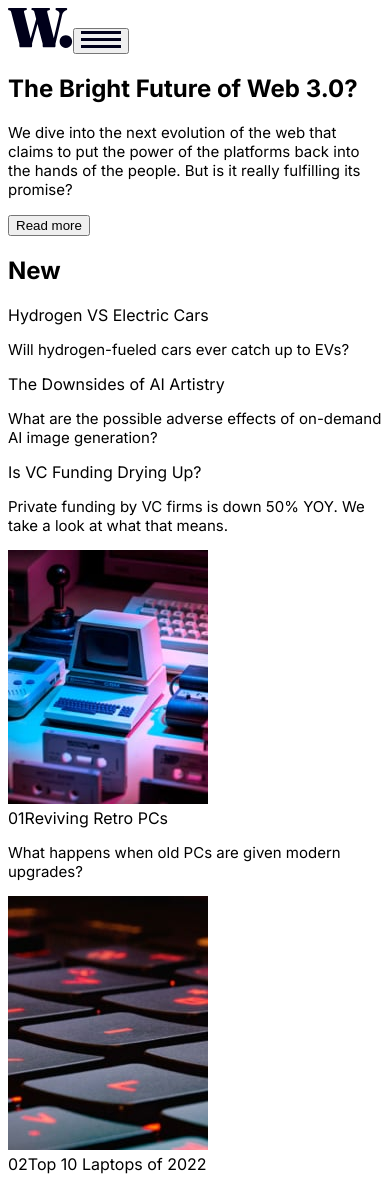
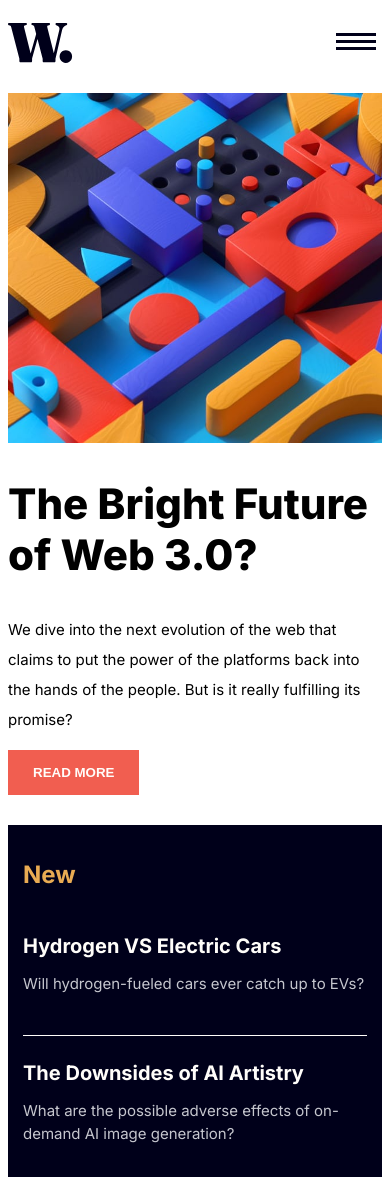
Before and after one commit to lmpko/frontendmentor-news-homepage-main, a React app: page / in a window 390 px wide. Shown: the top 1177 px of the page. Built offline with nearby package versions, Linux system fonts and the light colour scheme.

Commit message:
css for components for mobile added

```diff
--- a/app.css
+++ b/app.css
@@ -20,3 +20,109 @@ body{
 p{
     font-size: .9375rem ;
 }
+
+nav{
+    display: flex;
+    justify-content: space-between;
+    margin: .9375rem 0;
+}
+
+nav button{
+    border: none;
+    background-color: white;
+}
+
+.article{
+    margin: 1.875rem 0 ;
+}
+
+.article-img-container{
+    width: 100% ;
+    height: 21.875rem;
+    background: url("/assets/images/image-web-3-mobile.jpg");
+    background-size: cover;
+    background-repeat: no-repeat;
+}
+
+.article h1{
+    font-size: 2.625rem;
+    font-weight: 800;
+}
+
+.article p {
+    line-height: 2;
+}
+
+.article button {
+    color: var(--tertiary-color);
+    background-color: var(--secondary-color);
+    border: none;
+    padding: .9375rem 1.5625rem ;
+    text-transform: uppercase ;
+    letter-spacing: 4 ;
+    font-weight: 700;
+}
+
+.new-section{
+    background-color: var(--sixthary-color);
+    padding: .9375rem ;
+    margin: 1.875rem 0 ;
+}
+
+.new-section h1 {
+    color: var(--primary-color);
+}
+
+.new-article span{
+    color: var(--tertiary-color);
+    font-size: 1.25rem;
+    font-weight: 700;
+}
+
+.new-article p{
+    color: var(--fouthary-color);
+    line-height: 1.5;
+}
+
+.new-article{
+    border-bottom: 1px solid var(--tertiary-color);
+    padding: 1.5625rem  0;
+}
+
+.new-article:last-of-type{
+    border: none;
+}
+
+.quick-news-container{
+    display: flex;
+    margin: 1.875rem 0 ;
+}
+
+.quick-news-container img{
+    width: 30%;
+}
+
+.quick-news-article{
+    width: 70%;
+    padding: 0 .625rem;
+}
+
+.quick-news-article span:first-child{
+    display: block;
+    color: var(--fouthary-color);
+    font-weight: 800;
+    font-size: 2rem;
+    padding-bottom: .3125rem ;
+}
+
+.quick-news-article span:nth-child(2){
+    font-weight: 800;
+    color: var(--sixthary-color);
+    font-size: 1.125rem ;
+}
+
+.quick-news-article p{
+    color: var(--fifthary-color);
+    line-height: 2;
+    margin-bottom: 0;
+}
--- a/src/ArticleComponent.js
+++ b/src/ArticleComponent.js
@@ -3,7 +3,7 @@ import React from 'react'
 
 const ArticleComponent = () => {
   return (
-    <section>
+    <section className='article'>
         <div className='article-img-container'></div>
         <h1>The Bright Future of Web 3.0?</h1>
         <div>
--- a/src/NewsComponent.js
+++ b/src/NewsComponent.js
@@ -2,17 +2,17 @@ import React from 'react'
 
 const NewsComponent = () => {
   return (
-    <section>
+    <section className='new-section'>
         <h1>New</h1>
-        <div>
+        <div className='new-article'>
             <span>Hydrogen VS Electric Cars</span>
             <p>Will hydrogen-fueled cars ever catch up to EVs?</p>
         </div>
-        <div>
+        <div className='new-article'>
             <span>The Downsides of AI Artistry</span>
             <p>What are the possible adverse effects of on-demand AI image generation?</p>
         </div>
-        <div>
+        <div className='new-article'>
             <span>Is VC Funding Drying Up?</span>
             <p>Private funding by VC firms is down 50% YOY. We take a look at what that means.</p>
         </div>
--- a/src/QuickNewsComponent.js
+++ b/src/QuickNewsComponent.js
@@ -6,25 +6,25 @@ import gamingIMG from "/assets/images/image-gaming-growth.jpg"
 const QuickNewsComponent = () => {
   return (
     <>
-        <div>
+        <div className='quick-news-container'>
             <img src={retroPcIMG} alt="retro-pcs" />
-            <div>
+            <div className='quick-news-article'>
                 <span>01</span>
                 <span>Reviving Retro PCs</span>
                 <p>What happens when old PCs are given modern upgrades?</p>
             </div>
         </div>
-        <div>
+        <div className='quick-news-container'>
             <img src={laptopsIMG} alt="laptops" />
-            <div>
+            <div className='quick-news-article'>
                 <span>02</span>
                 <span>Top 10 Laptops of 2022</span>
                 <p>Our best picks for various needs and budgets.</p>
             </div>
         </div>
-        <div>
+        <div className='quick-news-container'>
             <img src={gamingIMG} alt="gaming" />
-            <div>
+            <div className='quick-news-article'>
                 <span>03</span>
                 <span>The Growth of Gaming</span>
                 <p>How the pandemic has sparked fresh opportunities.</p>
```
